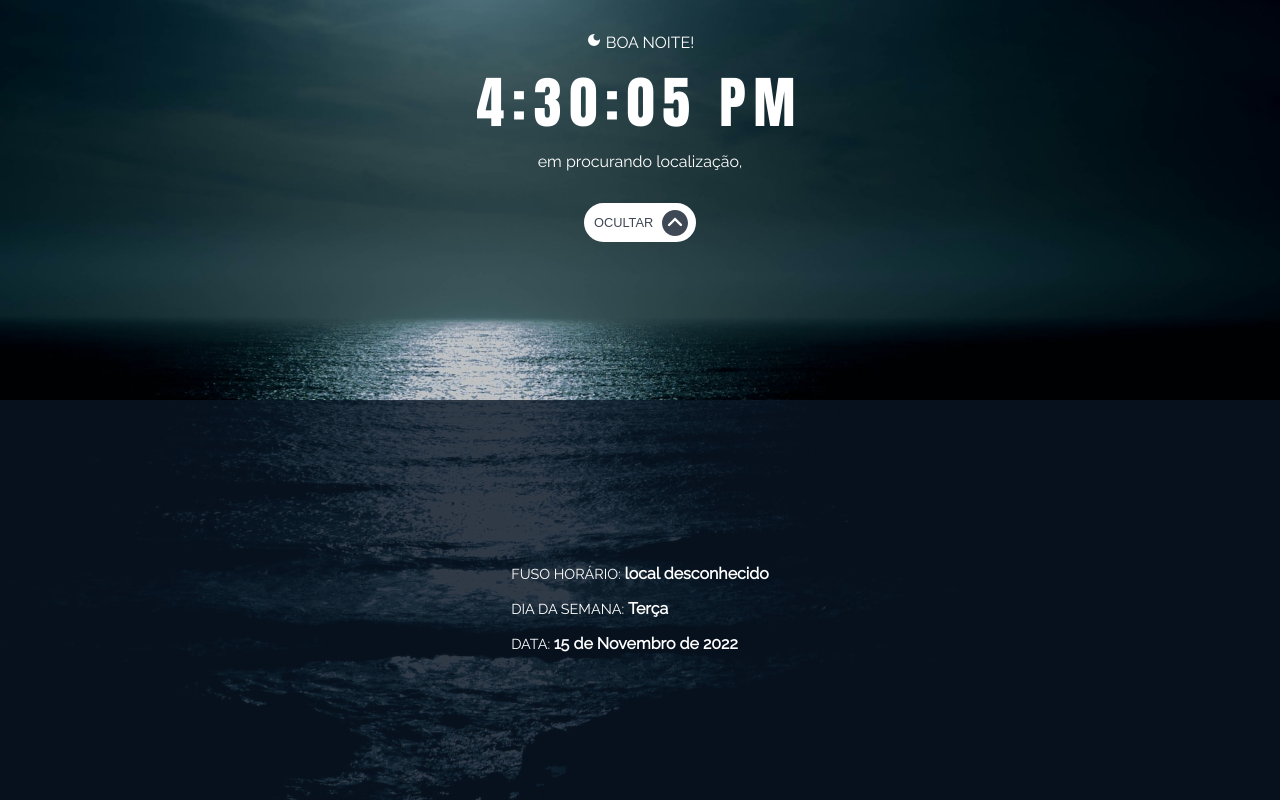
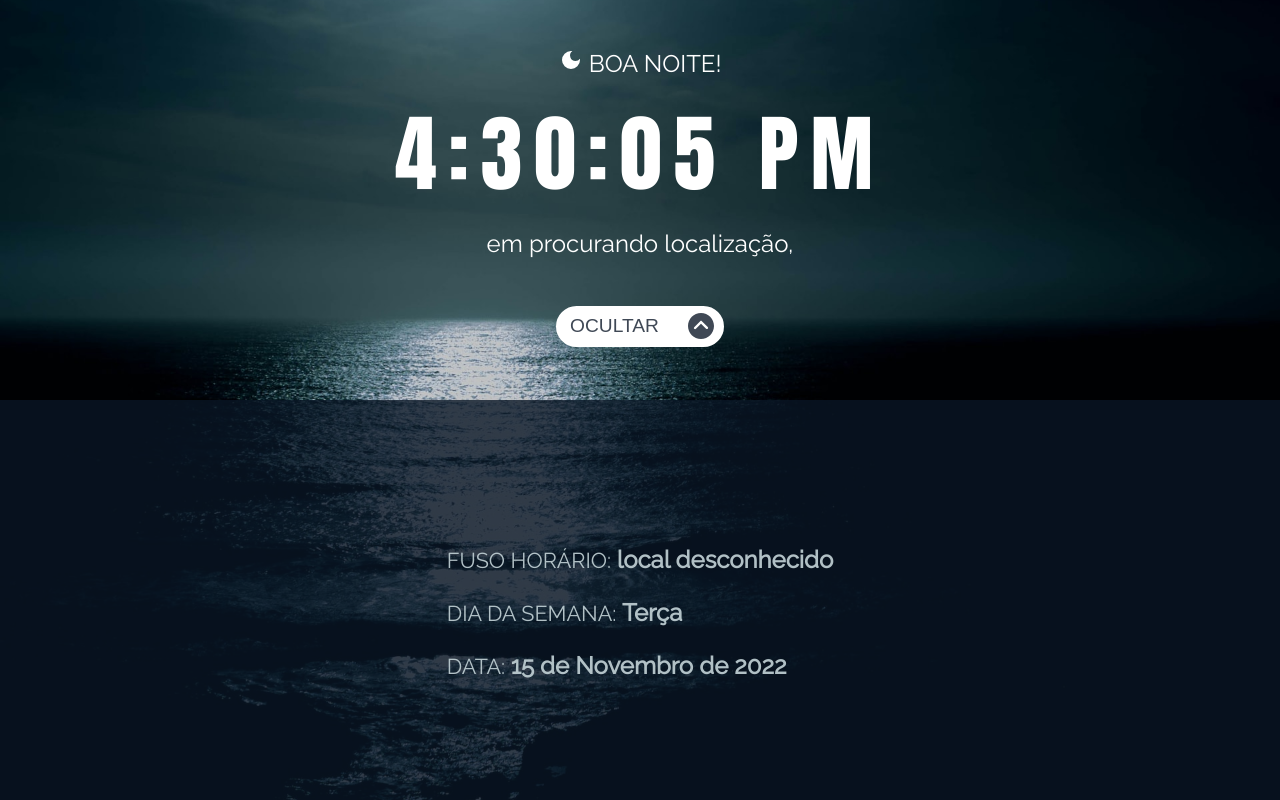
Before and after one commit to Arydiane/clock, a React (Create React App) app: page / in a window 1280 px wide. Both pictures are taken after a click on the button "EXIBIR". Built offline with nearby package versions, Linux system fonts and the light colour scheme; no server answers.

Commit message:
alteração na estilização e responsividade

```diff
--- a/src/components/Clock/Clock.module.scss
+++ b/src/components/Clock/Clock.module.scss
@@ -2,10 +2,10 @@
 
 .clock {
     background-color: $background-night;
-    height: 100vh;
     background-position: left;
     background-repeat: no-repeat;
     background-size: cover;
+    height: 100vh;
 
     &__container {
         padding: 2rem 1rem;
@@ -48,7 +48,6 @@
 
     .information {
         display: block;
-        background-color: $background-night;
         padding: 2rem 1rem;
         height: 50%;
         display: flex;
@@ -75,6 +74,16 @@
         }
     }
 
+    .day {
+        background-color: $background-day;
+        color: $background-night;
+    }
+
+    .night {
+        background-color: $background-night;
+        color: $text-color;
+    }
+
     .invisible {
         display: none;
     }
--- a/src/components/Clock/index.jsx
+++ b/src/components/Clock/index.jsx
@@ -48,6 +48,7 @@ export default function Clock() {
     function updateTime() {
         now = new Date()
         setTime(now.toLocaleTimeString())
+        //setTime("08:21:45")
 
         if (now.getDate() !== currentDate.day || now.getMonth() !== currentDate.month) {
             setcurrentDate({
@@ -99,7 +100,10 @@ export default function Clock() {
                 </div>
                 <article
                     className={ showInformation ? `${styles.information}` : `${styles.information} ${styles.invisible}`}
-                    style={{ backgroundColor: time.slice(0, 2) < 18 ? "$background-day" : "$background-night" }}
+                    style={{
+                        backgroundColor: time.slice(0, 2) < 18 ? "#bfced3ec" : "#0a1626c8",
+                        color: time.slice(0, 2) < 18 ? "#0a1626c8" : "#bfced3ec"
+                    }}
                 >
                     <div className={styles.information__container}>
                         <p className={styles.information__text}>Fuso horário: <span>{location.timezone}</span></p>
--- a/src/styles/_variables.scss
+++ b/src/styles/_variables.scss
@@ -4,8 +4,12 @@ $font-light: 'Raleway', sans-serif;
 
 //colors
 $text-color: #ffffff;
-$background-day: #bfced3ba;
+$background-day: #bfced3ec;
 $background-night: #0a1626c8;
 
 //$background-day: #BFCED3;
 //$background-night: #0A1626;
+
+//breakpoints
+$break-medium: 767px;
+$break-large: 1199px;
--- a/src/styles/base.scss
+++ b/src/styles/base.scss
@@ -7,8 +7,21 @@
     box-sizing: border-box;
 }
 
-body {
-    height: 100vh;
-    font-family: $font-light;
-    color: $text-color;
+html {
+
+    @media screen {
+        @media (min-width: $break-medium) {
+            font-size: 1.2rem;
+        }
+
+        @media (min-width: $break-large) {
+            font-size: 1.5rem;
+        }
+    }
+
+    body {
+        height: 100vh;
+        font-family: $font-light;
+        color: $text-color;
+    }
 }
```
